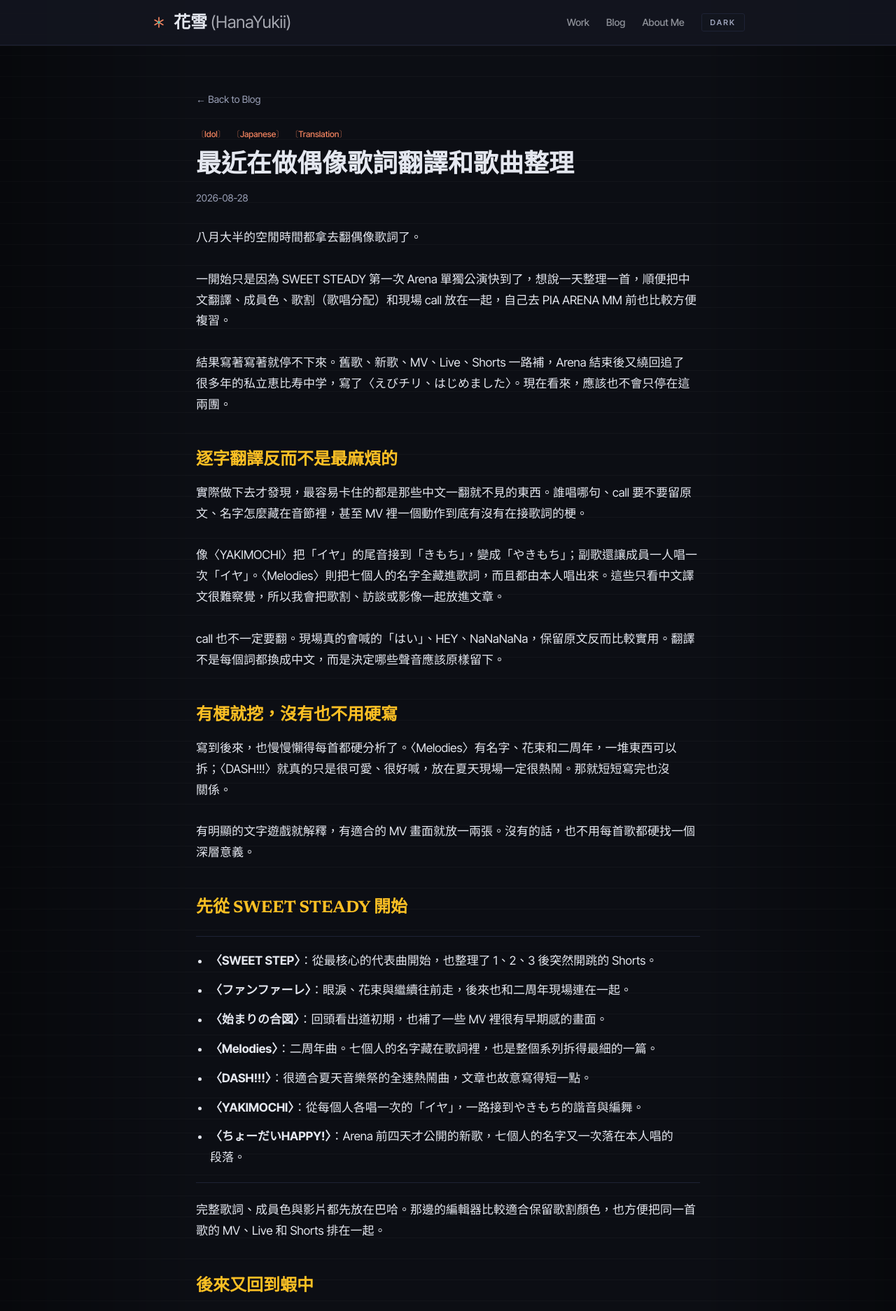
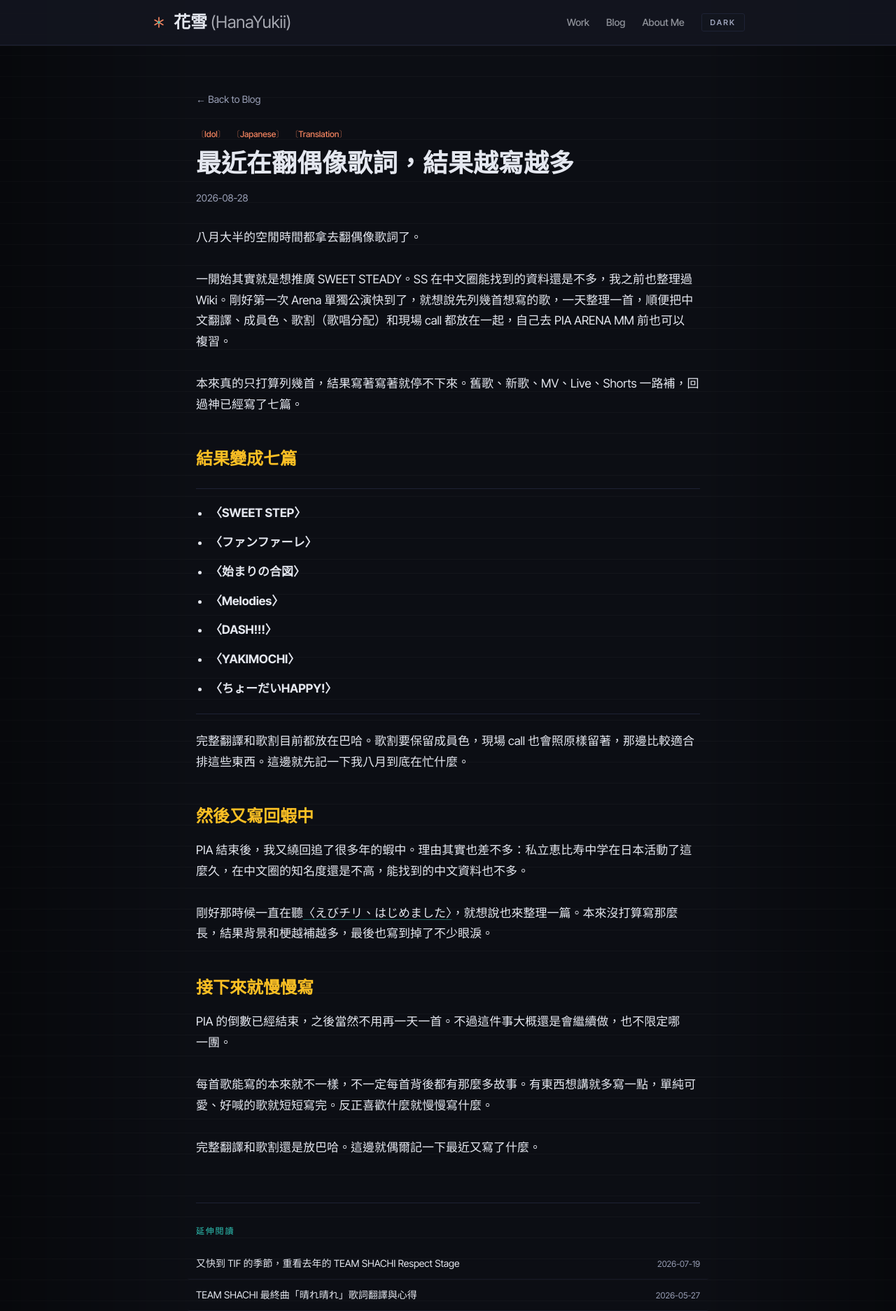
Before and after one commit to HanaYukii/hanayukii-site, a Next.js app: page /blog/idol-lyrics-translation-series in a window 1280 px wide. Shown: the top 1874 px of the page at 70% size. Built offline with nearby package versions, Linux system fonts and the light colour scheme.

Commit message:
Refocus lyric post on Chinese fandom

```diff
--- a/src/app/blog/idol-lyrics-translation-series/page.tsx
+++ b/src/app/blog/idol-lyrics-translation-series/page.tsx
@@ -8,13 +8,13 @@ import { articleMetadata } from "@/lib/seo";
 const href = "/blog/idol-lyrics-translation-series";
 
 export const metadata: Metadata = articleMetadata(href, {
-  title: "最近在做偶像歌詞翻譯和歌曲整理 | 花雪 HanaYukii",
+  title: "最近在翻偶像歌詞，結果越寫越多 | 花雪 HanaYukii",
   description:
-    "從 SWEET STEADY 首次 Arena 公演前的一日一曲開始，慢慢把喜歡的偶像歌、歌割、日文小梗和現場片段整理下來。",
+    "原本只是想替 SWEET STEADY 多留一點中文資料，在 Arena 前列幾首歌整理，結果寫著寫著停不下來，後來連蝦中的也一起寫了。",
   openGraph: {
-    title: "最近在做偶像歌詞翻譯和歌曲整理",
+    title: "最近在翻偶像歌詞，結果越寫越多",
     description:
-      "Arena 倒數的一日一曲，後來慢慢變成一個會繼續寫下去的偶像歌曲整理系列。",
+      "本來只想在 SWEET STEADY Arena 前列幾首歌，最後一路寫了七篇，又接著寫回蝦中。",
     type: "article",
   },
 });
@@ -32,37 +32,30 @@ const linkClass = "prose-link";
 const sweetSteadyPosts = [
   {
     title: "SWEET STEP",
-    note: "從最核心的代表曲開始，也整理了 1、2、3 後突然開跳的 Shorts。",
     url: "https://home.gamer.com.tw/artwork.php?sn=6381010",
   },
   {
     title: "ファンファーレ",
-    note: "眼淚、花束與繼續往前走，後來也和二周年現場連在一起。",
     url: "https://home.gamer.com.tw/artwork.php?sn=6381502",
   },
   {
     title: "始まりの合図",
-    note: "回頭看出道初期，也補了一些 MV 裡很有早期感的畫面。",
     url: "https://home.gamer.com.tw/artwork.php?sn=6382069",
   },
   {
     title: "Melodies",
-    note: "二周年曲。七個人的名字藏在歌詞裡，也是整個系列拆得最細的一篇。",
     url: "https://home.gamer.com.tw/artwork.php?sn=6382641",
   },
   {
     title: "DASH!!!",
-    note: "很適合夏天音樂祭的全速熱鬧曲，文章也故意寫得短一點。",
     url: "https://home.gamer.com.tw/artwork.php?sn=6382821",
   },
   {
     title: "YAKIMOCHI",
-    note: "從每個人各唱一次的「イヤ」，一路接到やきもち的諧音與編舞。",
     url: "https://home.gamer.com.tw/artwork.php?sn=6383879",
   },
   {
     title: "ちょーだいHAPPY!",
-    note: "Arena 前四天才公開的新歌，七個人的名字又一次落在本人唱的段落。",
     url: "https://home.gamer.com.tw/artwork.php?sn=6386344",
   },
 ];
@@ -89,7 +82,7 @@ export default function IdolLyricsTranslationSeries() {
         </div>
 
         <h1 className="mb-3 text-3xl font-bold leading-tight sm:text-4xl">
-          最近在做偶像歌詞翻譯和歌曲整理
+          最近在翻偶像歌詞，結果越寫越多
         </h1>
         <p className="mb-8 text-sm text-text-muted">2026-08-28</p>
       </FadeIn>
@@ -100,43 +93,19 @@ export default function IdolLyricsTranslationSeries() {
             八月大半的空閒時間都拿去翻偶像歌詞了。
           </p>
           <p>
-            一開始只是因為 SWEET STEADY 第一次 Arena
-            單獨公演快到了，想說一天整理一首，順便把中文翻譯、成員色、歌割（歌唱分配）和現場 call
-            放在一起，自己去 PIA ARENA MM 前也比較方便複習。
+            一開始其實就是想推廣 SWEET STEADY。SS
+            在中文圈能找到的資料還是不多，我之前也整理過 Wiki。剛好第一次 Arena
+            單獨公演快到了，就想說先列幾首想寫的歌，一天整理一首，順便把中文翻譯、成員色、歌割（歌唱分配）和現場 call
+            都放在一起，自己去 PIA ARENA MM 前也可以複習。
           </p>
           <p>
-            結果寫著寫著就停不下來。舊歌、新歌、MV、Live、Shorts 一路補，Arena
-            結束後又繞回追了很多年的私立恵比寿中学，寫了〈えびチリ、はじめました〉。現在看來，應該也不會只停在這兩團。
+            本來真的只打算列幾首，結果寫著寫著就停不下來。舊歌、新歌、MV、Live、Shorts
+            一路補，回過神已經寫了七篇。
           </p>
         </FadeIn>
 
         <FadeIn>
-          <Heading id="beyond-translation">逐字翻譯反而不是最麻煩的</Heading>
-          <p>
-            實際做下去才發現，最容易卡住的都是那些中文一翻就不見的東西。誰唱哪句、call
-            要不要留原文、名字怎麼藏在音節裡，甚至 MV 裡一個動作到底有沒有在接歌詞的梗。
-          </p>
-          <p>
-            像〈YAKIMOCHI〉把「イヤ」的尾音接到「きもち」，變成「やきもち」；副歌還讓成員一人唱一次「イヤ」。〈Melodies〉則把七個人的名字全藏進歌詞，而且都由本人唱出來。這些只看中文譯文很難察覺，所以我會把歌割、訪談或影像一起放進文章。
-          </p>
-          <p>
-            call 也不一定要翻。現場真的會喊的「はい」、HEY、NaNaNaNa，保留原文反而比較實用。翻譯不是每個詞都換成中文，而是決定哪些聲音應該原樣留下。
-          </p>
-        </FadeIn>
-
-        <FadeIn>
-          <Heading id="different-songs">有梗就挖，沒有也不用硬寫</Heading>
-          <p>
-            寫到後來，也慢慢懶得每首都硬分析了。〈Melodies〉有名字、花束和二周年，一堆東西可以拆；〈DASH!!!〉就真的只是很可愛、很好喊，放在夏天現場一定很熱鬧。那就短短寫完也沒關係。
-          </p>
-          <p>
-            有明顯的文字遊戲就解釋，有適合的 MV
-            畫面就放一兩張。沒有的話，也不用每首歌都硬找一個深層意義。
-          </p>
-        </FadeIn>
-
-        <FadeIn>
-          <Heading id="sweet-steady">先從 SWEET STEADY 開始</Heading>
+          <Heading id="sweet-steady">結果變成七篇</Heading>
           <ul className="my-6 list-disc space-y-3 border-y border-border py-5 pl-5">
             {sweetSteadyPosts.map((post) => (
               <li key={post.url}>
@@ -148,19 +117,22 @@ export default function IdolLyricsTranslationSeries() {
                 >
                   〈{post.title}〉
                 </a>
-                ：{post.note}
               </li>
             ))}
           </ul>
           <p>
-            完整歌詞、成員色與影片都先放在巴哈。那邊的編輯器比較適合保留歌割顏色，也方便把同一首歌的 MV、Live 和 Shorts 排在一起。
+            完整翻譯和歌割目前都放在巴哈。歌割要保留成員色，現場 call
+            也會照原樣留著，那邊比較適合排這些東西。這邊就先記一下我八月到底在忙什麼。
           </p>
         </FadeIn>
 
         <FadeIn>
-          <Heading id="ebichu">後來又回到蝦中</Heading>
+          <Heading id="ebichu">然後又寫回蝦中</Heading>
           <p>
-            SWEET STEADY 系列暫告一段落後，下一篇寫的是私立恵比寿中学的
+            PIA 結束後，我又繞回追了很多年的蝦中。理由其實也差不多：私立恵比寿中学在日本活動了這麼久，在中文圈的知名度還是不高，能找到的中文資料也不多。
+          </p>
+          <p>
+            剛好那時候一直在聽
             <a
               href="https://home.gamer.com.tw/artwork.php?sn=6387976"
               target="_blank"
@@ -169,23 +141,20 @@ export default function IdolLyricsTranslationSeries() {
             >
               〈えびチリ、はじめました〉
             </a>
-            。乍聽是一首意義不明的町中華電波歌，挖下去卻塞滿蝦中的團體歷史、世代傳承和老粉才會笑出來的小梗。
-          </p>
-          <p>
-            那篇寫了很久，也花了不少眼淚。歌詞裡一邊唱著流行繞了一圈又回來，一邊說老店還有不變的味道；對隔了很多年才重新回去看蝦中的我來說，很難只把它當成一道蝦料理的歌。
+            ，就想說也來整理一篇。本來沒打算寫那麼長，結果背景和梗越補越多，最後也寫到掉了不少眼淚。
           </p>
         </FadeIn>
 
         <FadeIn>
           <Heading id="next">接下來就慢慢寫</Heading>
           <p>
-            PIA 的倒數已經結束，之後當然不用再一天一首。不過這件事大概會繼續做下去，也不限定哪一團。遇到自己喜歡的歌，就把中文翻譯、歌割、歌詞裡的梗，或一些想留下來的現場和 MV 片段整理起來。
+            PIA 的倒數已經結束，之後當然不用再一天一首。不過這件事大概還是會繼續做，也不限定哪一團。
           </p>
           <p>
-            有些可能只是完整歌詞翻譯，有些會像〈えびチリ〉一樣一路寫成歌曲整理文。反正喜歡什麼就慢慢寫什麼。
+            每首歌能寫的本來就不一樣，不一定每首背後都有那麼多故事。有東西想講就多寫一點，單純可愛、好喊的歌就短短寫完。反正喜歡什麼就慢慢寫什麼。
           </p>
           <p>
-            完整翻譯和歌割目前還是放巴哈；這邊就偶爾記一些整理過程、日文筆記，還有翻完以後才發現的東西。
+            完整翻譯和歌割還是放巴哈。這邊就偶爾記一下最近又寫了什麼。
           </p>
         </FadeIn>
       </div>
--- a/src/data/posts.ts
+++ b/src/data/posts.ts
@@ -25,10 +25,10 @@ export type Post = {
 
 export const posts: Post[] = [
   {
-    title: "最近在做偶像歌詞翻譯和歌曲整理",
+    title: "最近在翻偶像歌詞，結果越寫越多",
     date: "2026-08-28",
     summary:
-      "從 SWEET STEADY 首次 Arena 公演前的一日一曲開始，慢慢把喜歡的偶像歌、歌割、日文小梗和現場片段整理下來。",
+      "原本只是想替 SWEET STEADY 多留一點中文資料，在 Arena 前列幾首歌整理，結果一路寫了七篇，後來連蝦中的也一起寫了。",
     tags: ["Idol", "Japanese", "Translation"],
     tagStyle: "text-accent",
     href: "/blog/idol-lyrics-translation-series",
```
